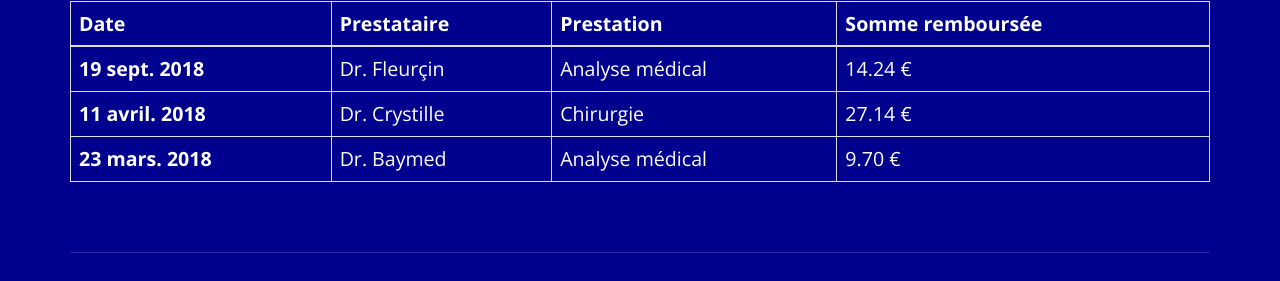
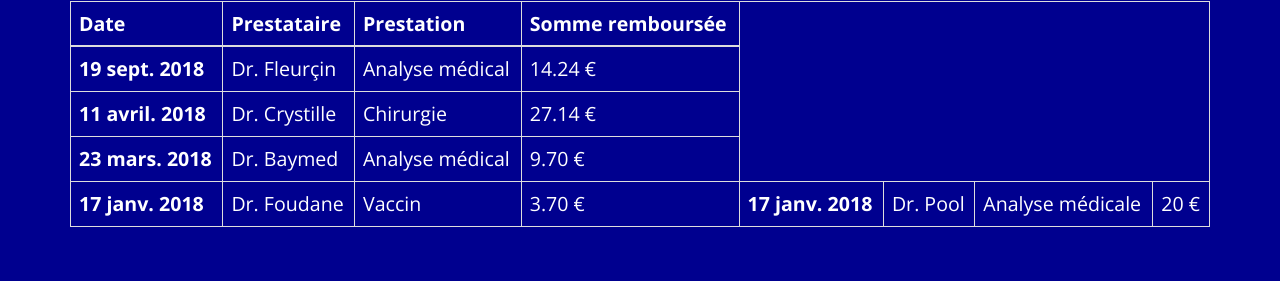
Before and after one commit to christy2512/WorkshopI4, a plain HTML site: page home.html in a window 1280 px wide. Shown: the part 314-595 px from the top of the page. Drawn offline with nearby package versions, Linux system fonts and the light colour scheme; files whose address does not match are found by name.

Commit message:
Commit chiant

```diff
--- a/home.html
+++ b/home.html
@@ -108,6 +108,16 @@
                     <td>Analyse médical</td>
                     <td>9.70 €</td>
                 </tr>
+                <tr>
+                    <th scope="row">17 janv. 2018</th>
+                    <td>Dr. Foudane</td>
+                    <td>Vaccin</td>
+                    <td>3.70 €</td>
+                    <th scope="row">17 janv. 2018</th>
+                    <td>Dr. Pool</td>
+                    <td>Analyse médicale</td>
+                    <td>20 €</td>
+                </tr>
             </tbody>
         </table>
         <div class="col-md-12">
```
